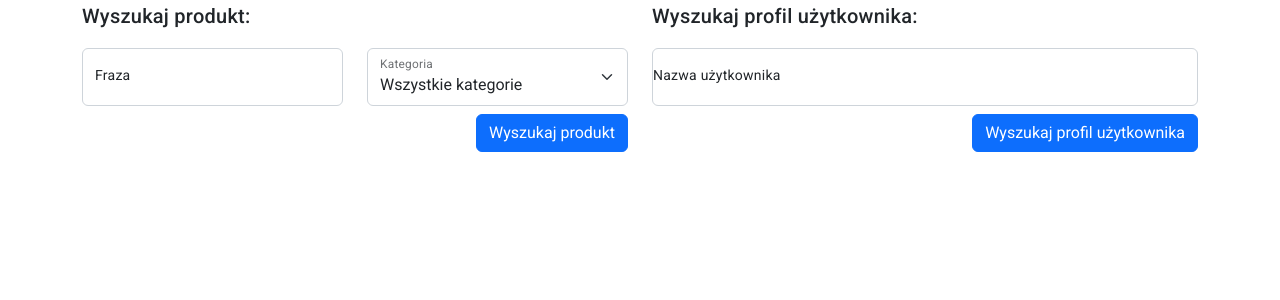
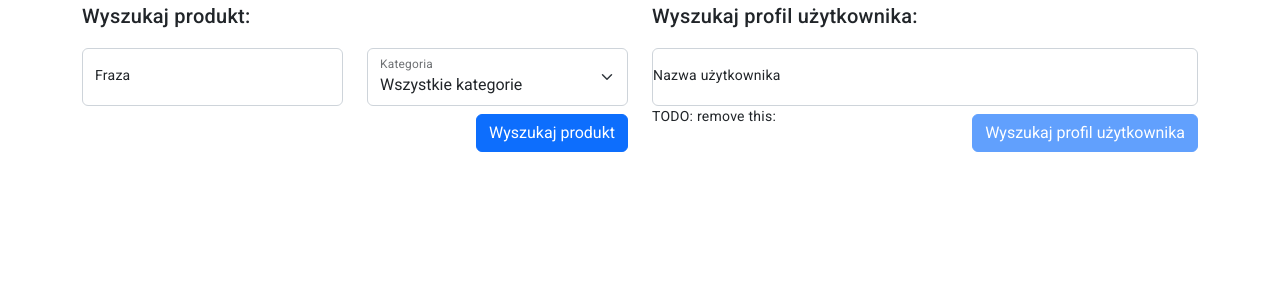
Before and after one commit to TGSK-ProjektIO/Projekcik, an Angular app: page / in a window 1280 px wide. Shown: the top 300 px of the page. Built offline with nearby package versions, Linux system fonts and the light colour scheme.

Commit message:
Searching products added

```diff
--- /dev/null
+++ b/src/app/wyszukiwanie/Profile.ts
@@ -0,0 +1,8 @@
+export class Profile {
+  constructor(
+    public userId: number,
+    public nickname: string,
+    public numberOfOpinions: number,
+    public score: number
+  ) {  }
+}
--- /dev/null
+++ b/src/app/wyszukiwanie/ProfileSearch.ts
@@ -0,0 +1,14 @@
+import {Profile} from "./Profile";
+
+export class ProfileSearch {
+  profiles: Profile[] = [];
+  constructor() {
+    for (let i = 0; i < 100; i++) {
+      this.profiles.push(new Profile(i, "nickname" + i, i, i));
+    }
+  }
+
+  getSearchResults(phrase: string): Profile[] {
+    return this.profiles.filter(profile => profile.nickname.toLocaleLowerCase().includes(phrase));
+  }
+}
--- a/src/app/wyszukiwanie/wyszukiwanie.component.html
+++ b/src/app/wyszukiwanie/wyszukiwanie.component.html
@@ -18,6 +18,7 @@
               <option>3</option>
             </select>
             <label for="select-category">Kategoria</label>
+            <button type="button" class="btn btn-primary float-end mt-2">Wyszukaj produkt</button>
           </div>
         </div>
       </div>
@@ -25,19 +26,17 @@
     <div class="col">
       <h2>Wyszukaj profil użytkownika:</h2>
       <div class="row">
-        <div class="form-floating">
-          <input type="text" class="form-control" id="phrase-user" placeholder="Nazwa użytkownika">
+        <form (ngSubmit)="searchProducts()" #userForm="ngForm" class="form-floating">
+          <input type="text" class="form-control" id="phrase-user" placeholder="Nazwa użytkownika" [(ngModel)]="model.nickname" name="nickname" required>
+          TODO: remove this: {{model.nickname}}
           <label for="phrase-user">Nazwa użytkownika</label>
-        </div>
+          <button type="submit" class="btn btn-primary float-end mt-2"
+          [disabled]="!userForm.form.valid">Wyszukaj profil użytkownika</button>
+        </form>
       </div>
     </div>
   </div>
-  <div class="row">
-    <div class="col">
-      <button type="button" class="btn btn-primary float-end mt-2">Wyszukaj produkt</button>
-    </div>
-    <div class="col">
-      <button type="button" class="btn btn-primary float-end mt-2">Wyszukaj profil użytkownika</button>
-    </div>
-  </div>
+  <ol class="list-group mt-2" *ngFor="let profile of searchedProfiles">
+    <li class="list-group-item">{{profile.nickname}}</li>
+  </ol>
 </div>
--- a/src/app/wyszukiwanie/wyszukiwanie.component.ts
+++ b/src/app/wyszukiwanie/wyszukiwanie.component.ts
@@ -1,4 +1,6 @@
 import { Component, OnInit } from '@angular/core';
+import { Profile } from "./Profile";
+import {ProfileSearch} from "./ProfileSearch";
 
 @Component({
   selector: 'app-wyszukiwanie',
@@ -6,10 +8,17 @@ import { Component, OnInit } from '@angular/core';
   styleUrls: ['./wyszukiwanie.component.css']
 })
 export class WyszukiwanieComponent implements OnInit {
+  model = new Profile(0, "", 0, 0);
+  profileSearch = new ProfileSearch();
+  searchedProfiles: Profile[] = [];
+  constructor(
 
-  constructor() { }
+  ) {}
 
   ngOnInit(): void {
   }
 
+  searchProducts() {
+    this.searchedProfiles = this.profileSearch.getSearchResults(this.model.nickname);
+  }
 }
```
Also changed, not shown: src/app/app.module.ts (+8 -6 lines).
